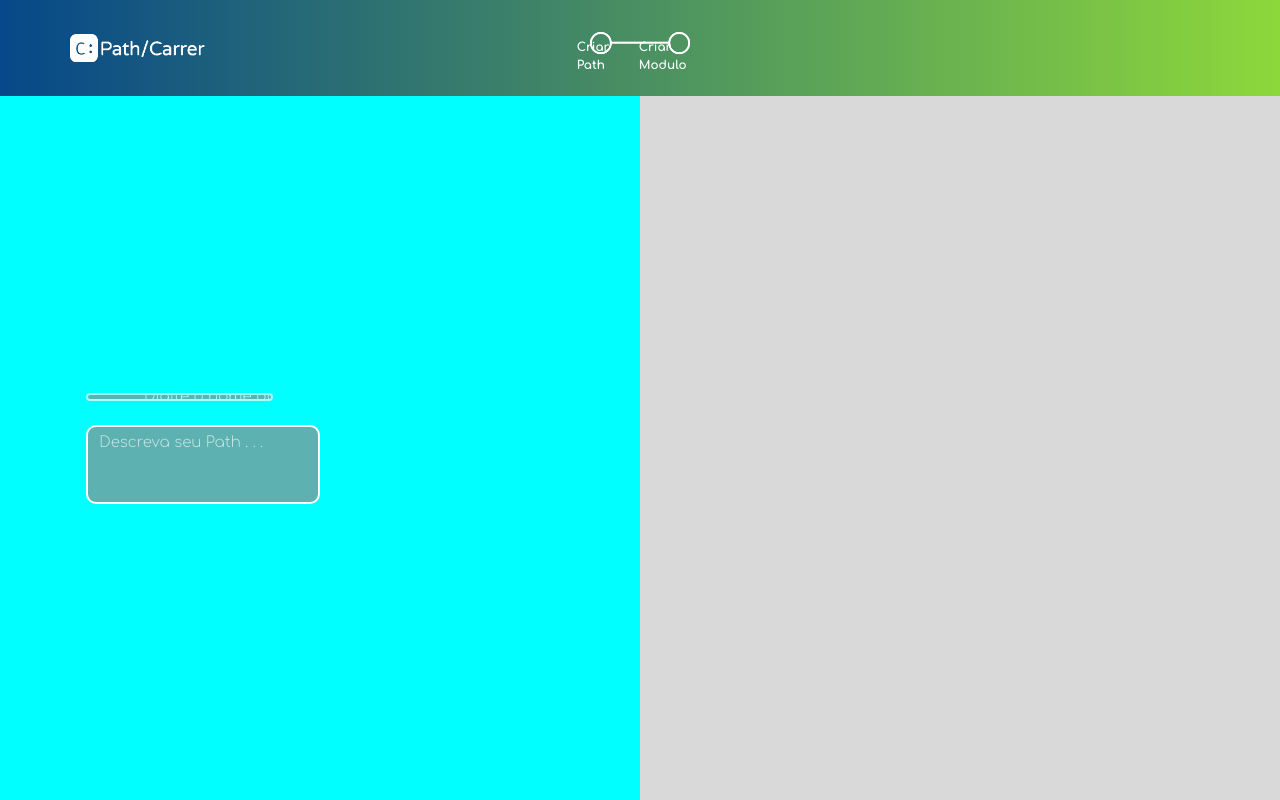
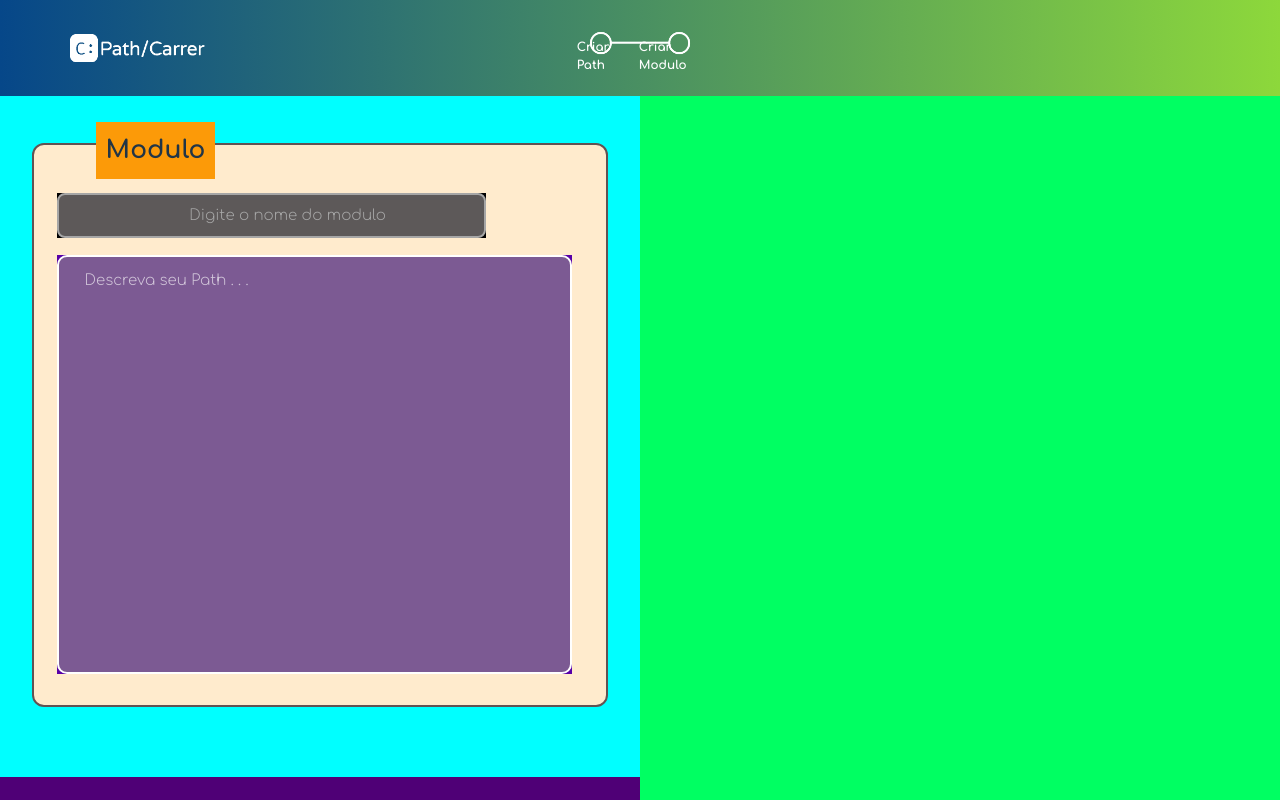
Before and after one commit to AlisonMartinss/Path-Directory---Front, a React (Vite) app in the folder PathDirectory/: page /loby/modulo in a window 1280 px wide. Built offline with nearby package versions, Linux system fonts and the light colour scheme.

Commit message:
Criando aba de Modulo e conteudo

```diff
--- a/PathDirectory/src/Pages/CriarModulo/Criarmodulo.css
+++ b/PathDirectory/src/Pages/CriarModulo/Criarmodulo.css
@@ -6,12 +6,15 @@
     display: flex;
     flex-direction: column;
 
+   width: 100vw;
+   height: 100vh;
+}
 
-
-
-
-   width: 100vw;
-   height: 100vh;}
+.CrMo-main{
+    width: 100%;
+    height: 88%;
+    background-color: rgb(79, 0, 118);
+}
 
 .header-modulo{
     display: flex;
@@ -32,7 +35,7 @@
     position: relative;
     width: 100%;
     height: 12%;
-    background-color: aqua;
+    background-color: rgb(202, 229, 0);
 }
 
 .home_contanier{
@@ -114,6 +117,8 @@ background-color: rgba(137, 43, 226, 0);
 }
 
 .modulo_input{
+    position: relative;
+
     display: flex;
     flex-direction: column;
     justify-content: center;
@@ -121,9 +126,43 @@ background-color: rgba(137, 43, 226, 0);
 
     background-color: aqua;
     width:50%;
-    height: 88%;
+    height: 100%;
 
     margin-left: 0%;
+    margin-top: -1.8%;
+}
+
+.CrMo-title{
+    font-family: "Comfortaa", sans-serif;
+    font-optical-sizing: none;
+    font-weight: 800;
+    font-style: normal;
+    font-size: 25px;
+
+    position: absolute;
+    z-index: 2;
+
+    top: 7%;
+    left: 15%;
+
+    padding: 1.5%;
+
+    background-color: rgb(252, 154, 8);
+}
+
+.CrMo-form{
+display: flex;
+flex-direction: column;
+justify-content: center;
+align-items: flex-start;
+
+
+width: 90%;
+height: 80%;
+background-color: blanchedalmond;
+
+border: solid #625353 2px;
+border-radius: 12px;
 }
 
 
@@ -132,3 +171,36 @@ background-color: rgba(137, 43, 226, 0);
     width: 40%;
     height: 50%;
 }
+
+.CrMo-input_Path{
+    width: 75%;
+    height: 8%;
+
+    margin-bottom: 3%;
+    margin-left: 4%;
+    margin-top: 3%;
+
+    background-color: black;
+}
+
+.CrMo-descricao{
+    display: flex;
+    width: 90%;
+    height: 75%;
+
+    margin-left: 4%;
+
+    background-color: rgb(87, 0, 168);
+}
+
+.CrMo-curso_input{
+    display: flex;
+    flex-direction: column;
+    justify-content: center;
+
+    width: 50%;
+    height: 100%;
+
+    background-color: rgb(0, 255, 98);
+
+}
--- a/PathDirectory/src/Pages/CriarModulo/Criarmodulo.jsx
+++ b/PathDirectory/src/Pages/CriarModulo/Criarmodulo.jsx
@@ -4,7 +4,7 @@ import Home2 from '../Home2/Home2';
 
 function Criarmodulo () {
     return (
-        <main className='main_modulo'>
+        <div className='main_modulo'>
             <header className='header_Path'>
                 <div className='etapas'>
                     <img className='etapas-img' src="../../../public/Midias/etapas-img.png" alt="" />
@@ -17,18 +17,31 @@ function Criarmodulo () {
 
                 <div className='home_contanier'><Home2/></div>
             </header>
+
+            <main className='CrMo-main'>
                 <div className='modulo_input'>
-                <form action="">
-                    <div className='input_Path'>
+                    <div className='CrMo-title'>
+                        Modulo
+                    </div>
+
+                    <form className='CrMo-form' action="">
+                        <div className='CrMo-input_Path'>
                         <input className='inside_input_Path' type="text" id="nome" name="nome" placeholder="Digite o nome do modulo"/>
                         </div>
 
-                    <div className='descricao'>
+                        <div className='CrMo-descricao'>
                         <textarea className='descricao_area' placeholder='Descreva seu Path . . .' id="description" name="description" rows="4" cols="50" maxlength="3000"></textarea>
                         </div>
                     </form>
                 </div>
+
+                <div className='CrMo-curso_input'>
+
+                </div>
             </main>
+
+
+        </div>
 
     )
 }
```
Lines whose indentation alone changed are shown as unchanged.
